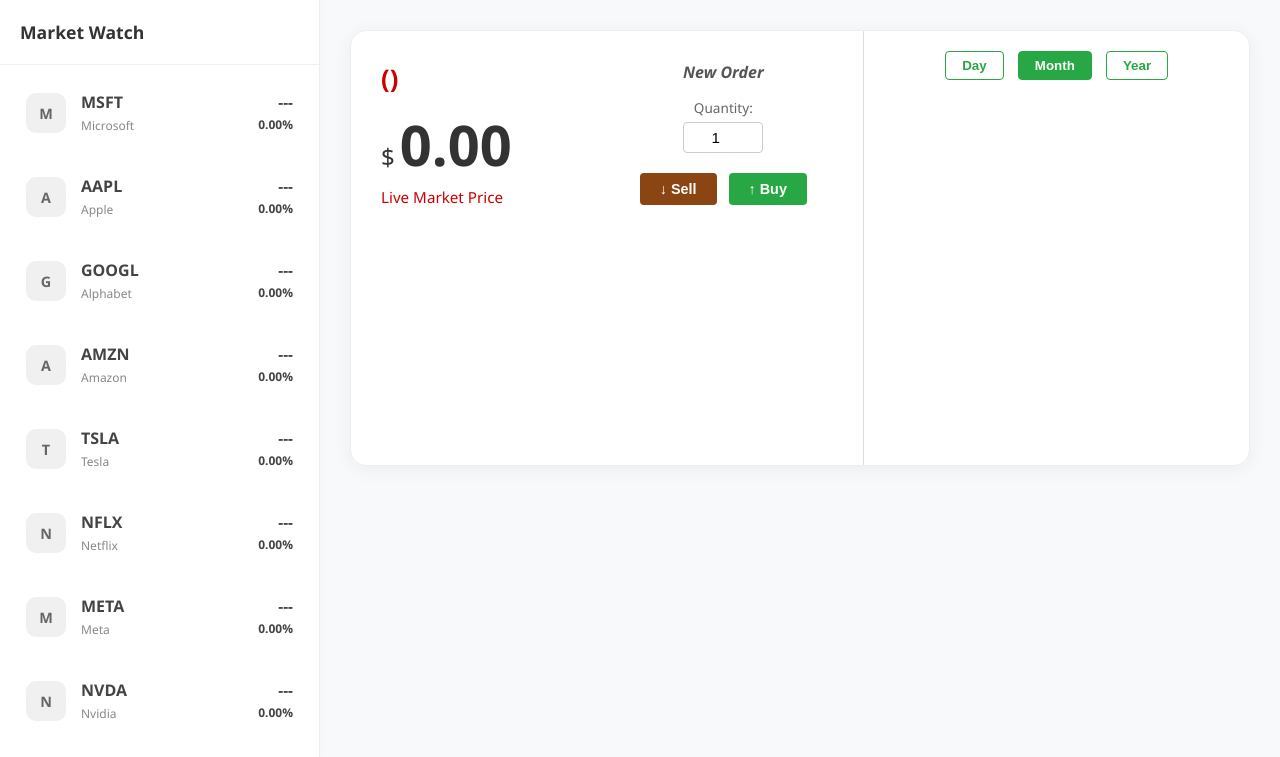
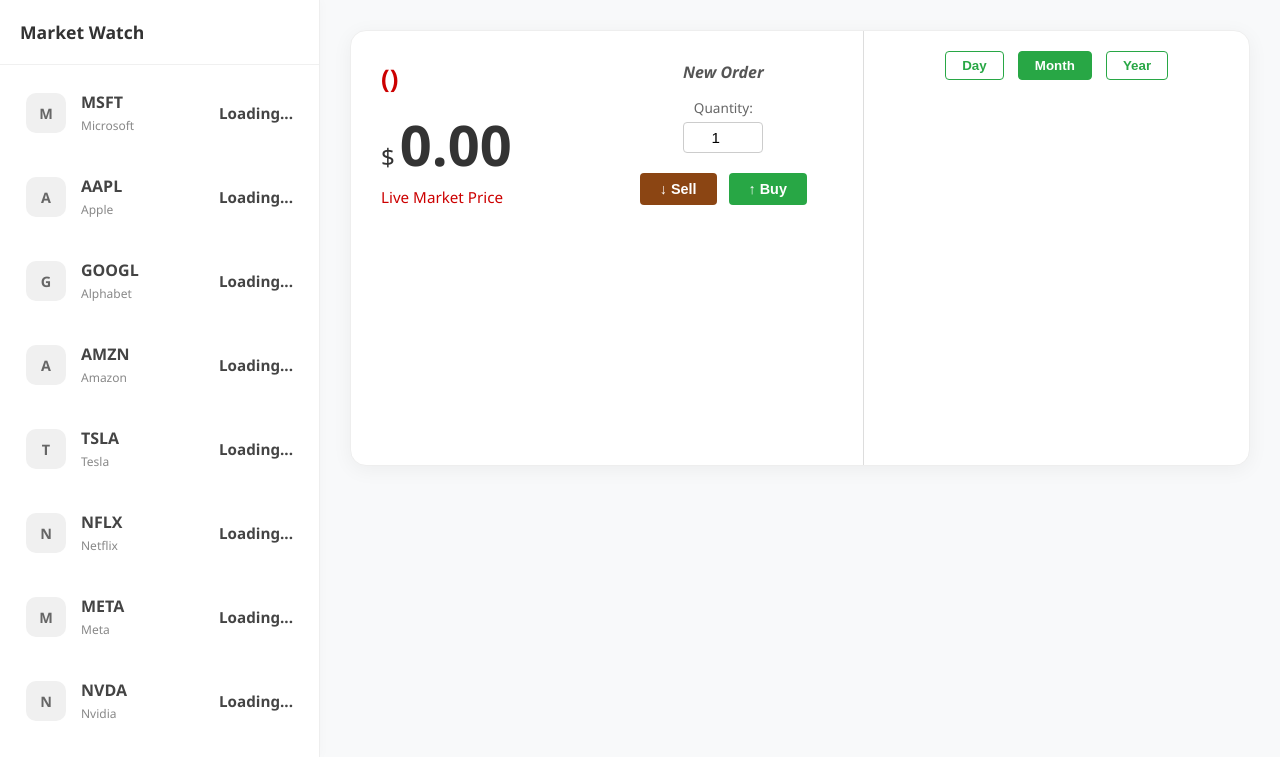
Before and after one commit to valeriu-viscreanu/StockApp, an ASP.NET Core app: template src/StockApp.Web/Views/Trade/Index.cshtml in a window 1280 px wide. Shown: the part 55-812 px from the top of the page. Run offline with ASP.NET Core 8, Linux system fonts and the light colour scheme; the template is opened without the code that fills it, so the values that code supplies are empty; a map, chart or similar area stays blank; some libraries are stand-ins or nearby versions.

Commit message:
fixed loading screen and missing datate (temporary)

```diff
--- a/src/StockApp.Web/Views/Trade/Index.cshtml
+++ b/src/StockApp.Web/Views/Trade/Index.cshtml
@@ -35,8 +35,8 @@
                         <span class="stock-company">@stock.Name</span>
                     </div>
                     <div class="stock-mini-chart">
-                        <span id="mini-price-@stock.Symbol" class="stock-mini-price">---</span>
-                        <span id="mini-change-@stock.Symbol" class="stock-mini-change">0.00%</span>
+                        <span id="mini-price-@stock.Symbol" class="stock-mini-price">Loading...</span>
+                        <span id="mini-change-@stock.Symbol" class="stock-mini-change"></span>
                     </div>
                 </a>
             }
```
